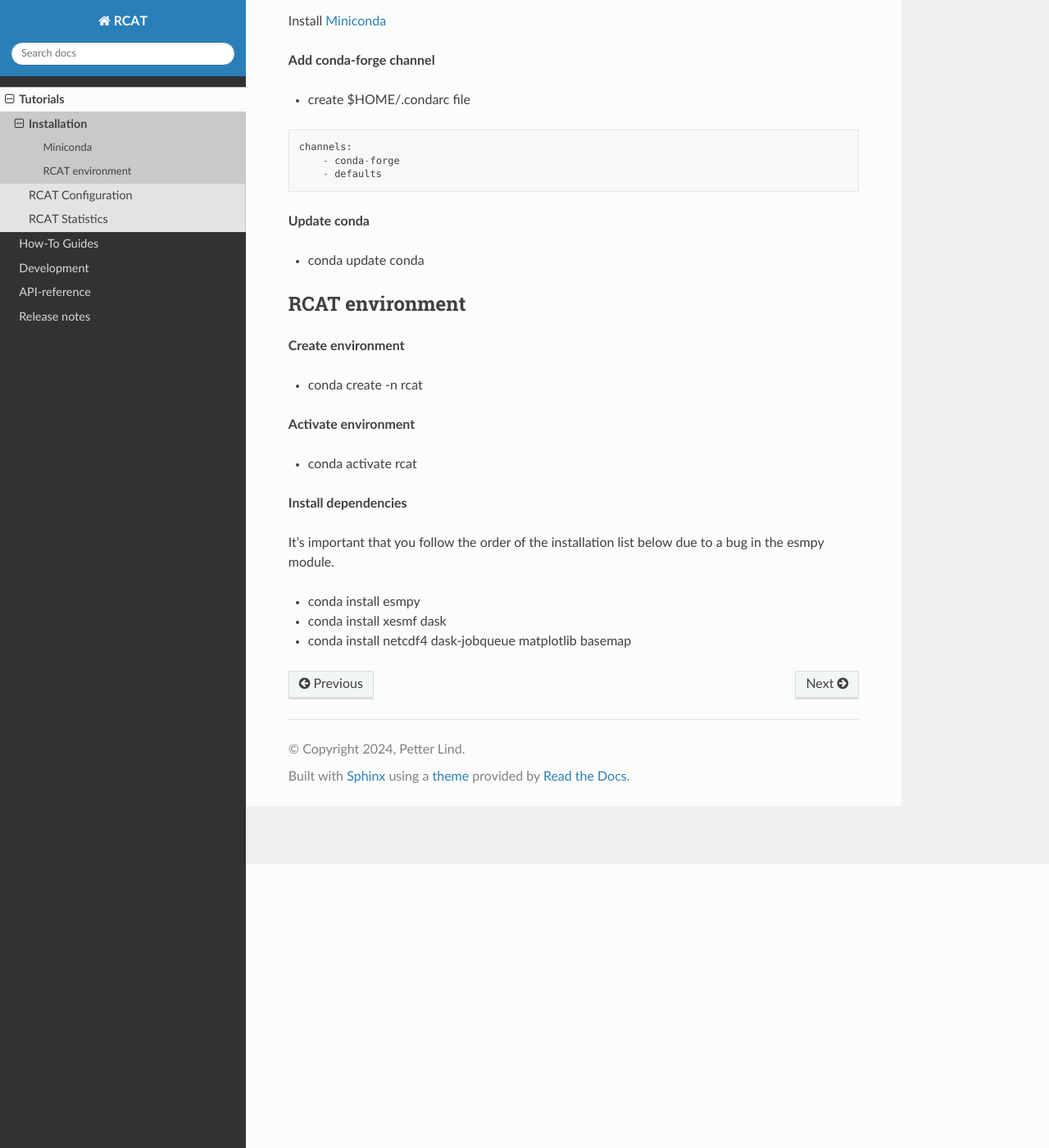
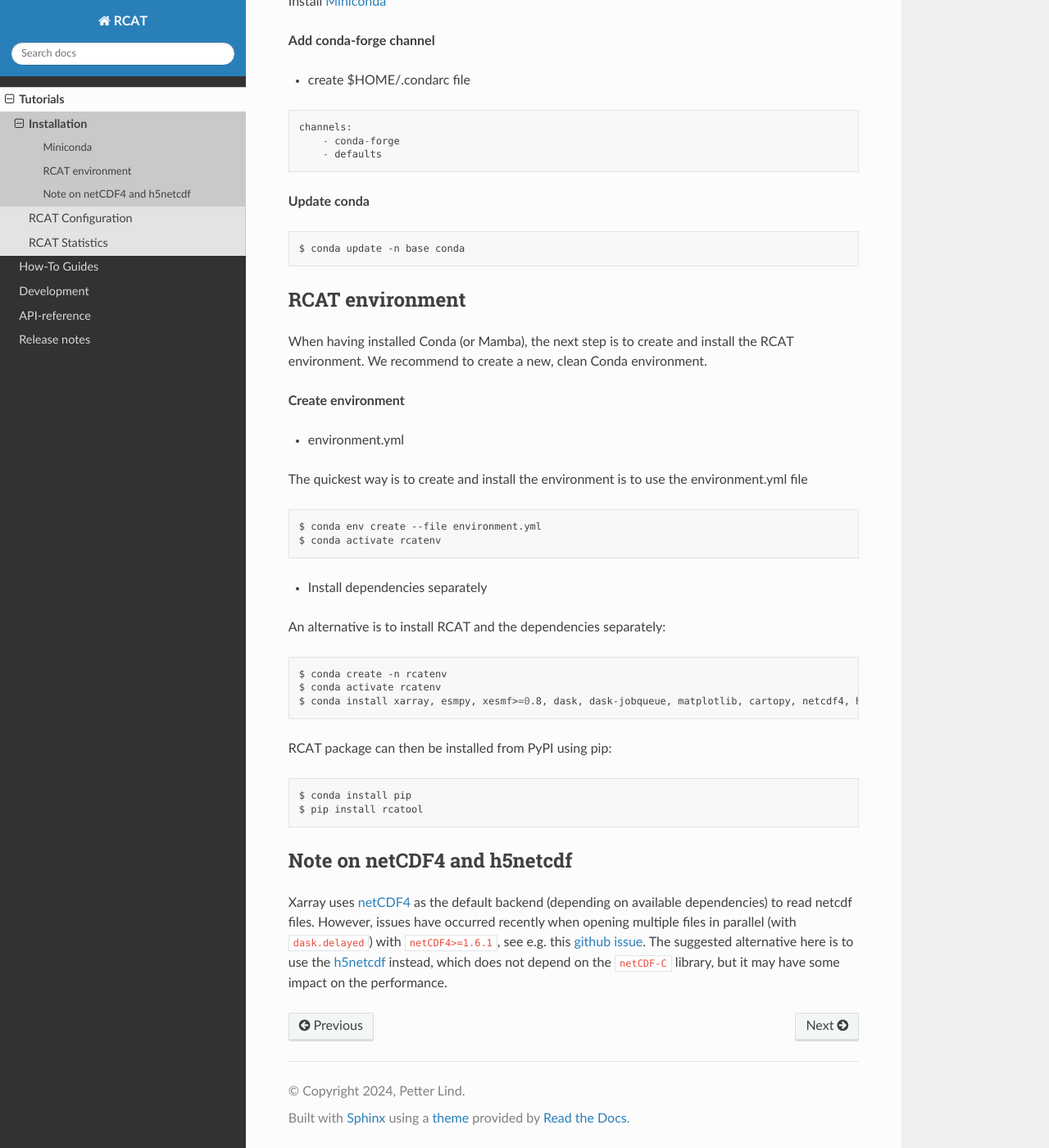
Before and after one commit to jplind79/RCAT, a Sphinx documentation site: the page built from docs/install.rst, in a window 1280 px wide and 1400 px high, scrolled down 346 px. Shown: the whole window at 82% size. Built offline with Sphinx 7.4.7 and the Read the Docs theme 2.0.0, drawn with Linux system fonts in a browser that asks for light colours; some of the changed text lies outside the part shown.

Commit message:
Rewritten the installation section

```diff
--- a/docs/install.rst
+++ b/docs/install.rst
@@ -1,17 +1,16 @@
 Installation
 ============
 
-RCAT is a python3 based tool and the easiest way to get started is by using the
-`Conda <https://conda.io/projects/conda/en/latest/index.html>`_ framework.
-If you don't have conda installed follow the installation guide from start.
-Otherwise you can follow from `RCAT environment`_ .
-
-N.B. conda-forge channel need to be added in $HOME/.condarc
+RCAT requires Python>=3.10. The major dependencies are `dask_`, `xarray_` and
+`ESMPy_` (via the regridding tool `xESMF_`), and the best way to install them
+is using Conda_ or Mamba_.  If you don't have conda installed follow the
+installation guide from start.  Otherwise you can follow from `RCAT
+environment`_ .
 
 Miniconda
 ---------
 
-Install `Miniconda <https://conda.io/projects/conda/en/latest/user-guide/install/linux.html>`_
+Install `Miniconda <https://conda.io/projects/conda/en/latest/user-guide/install/index.html>`_
 
 **Add conda-forge channel**
 
@@ -25,24 +24,62 @@
 
 **Update conda**
 
-* conda update conda
+.. code-block:: bash
+
+    $ conda update -n base conda
 
 RCAT environment
 ----------------
 
+When having installed Conda (or Mamba), the next step is to create and install
+the RCAT environment. We recommend to create a new, clean Conda environment.
+
 **Create environment**
 
-* conda create -n rcat
+* environment.yml
+The quickest way is to create and install the environment is to use the
+environment.yml file
 
-**Activate environment**
+.. code-block:: bash
 
-* conda activate rcat
+    $ conda env create --file environment.yml
+    $ conda activate rcatenv
 
-**Install dependencies**
+* Install dependencies separately
+An alternative is to install RCAT and the dependencies separately:
 
-It's important that you follow the order of the installation list below due to
-a bug in the esmpy module.
+.. code-block:: bash
 
-* conda install esmpy
-* conda install xesmf dask
-* conda install netcdf4 dask-jobqueue matplotlib basemap
+    $ conda create -n rcatenv
+    $ conda activate rcatenv
+    $ conda install xarray, esmpy, xesmf>=0.8, dask, dask-jobqueue, matplotlib, cartopy, netcdf4, h5netcdf
+
+RCAT package can then be installed from PyPI using pip:
+
+.. code-block:: bash
+
+    $ conda install pip
+    $ pip install rcatool
+
+Note on netCDF4 and h5netcdf
+----------------------------
+
+Xarray uses `netCDF4 <https://unidata.github.io/netcdf4-python/>`_ as the
+default backend (depending on available dependencies) to read netcdf files.
+However, issues have occurred recently when opening multiple files in parallel
+(with ``dask.delayed``) with ``netCDF4>=1.6.1``, see e.g. this
+`github issue <https://github.com/pydata/xarray/issues/7079>`_.
+The suggested alternative here is to use the `h5netcdf <https://h5netcdf.org/>`_ instead,
+which does not depend on the ``netCDF-C`` library, but it may have some impact
+on the performance.
+
+
+.. _xarray: http://xarray.pydata.org
+.. _dask: https://docs.dask.org/en/stable/
+.. _ESMPy: http://earthsystemmodeling.org/esmpy/
+.. _xESMF: https://xesmf.readthedocs.io/en/latest/
+.. _Conda: https://docs.conda.io/
+.. _Miniconda: https://docs.anaconda.com/miniconda/
+.. _Miniforge: https://github.com/conda-forge/miniforge
+.. _Mamba: https://mamba.readthedocs.io/en/latest/index.html
+.. _PyPI: https://pypi.python.org/pypi
```
